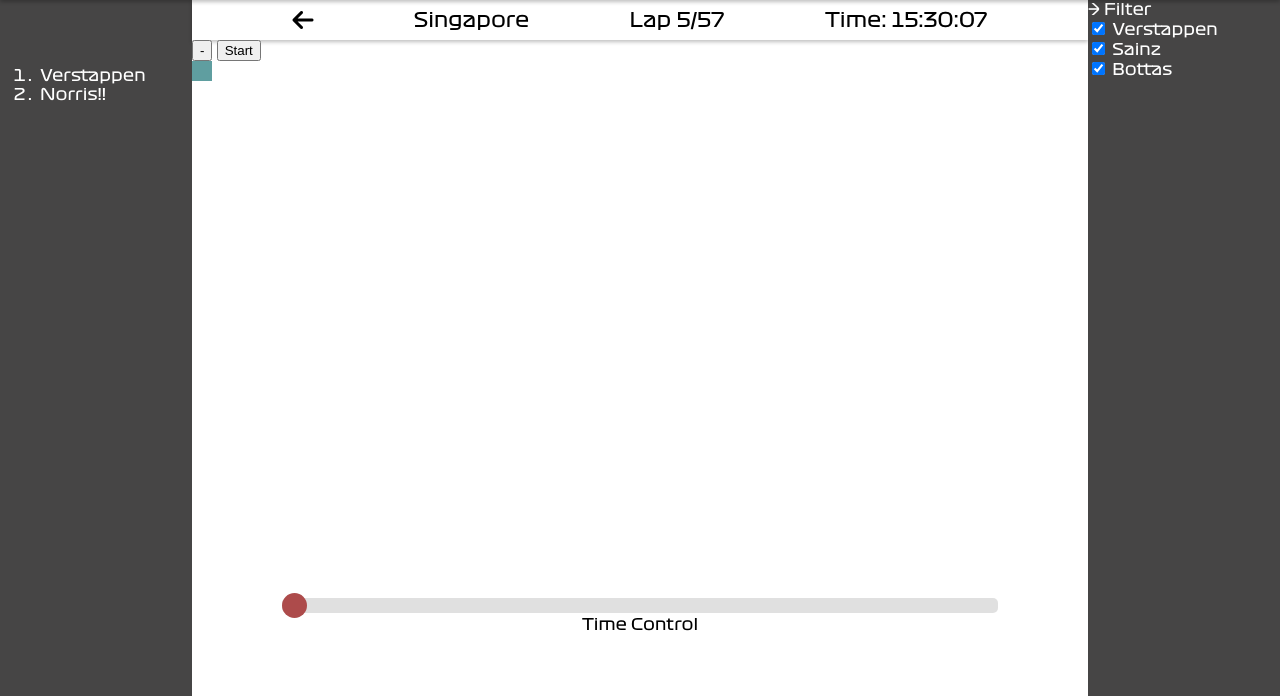
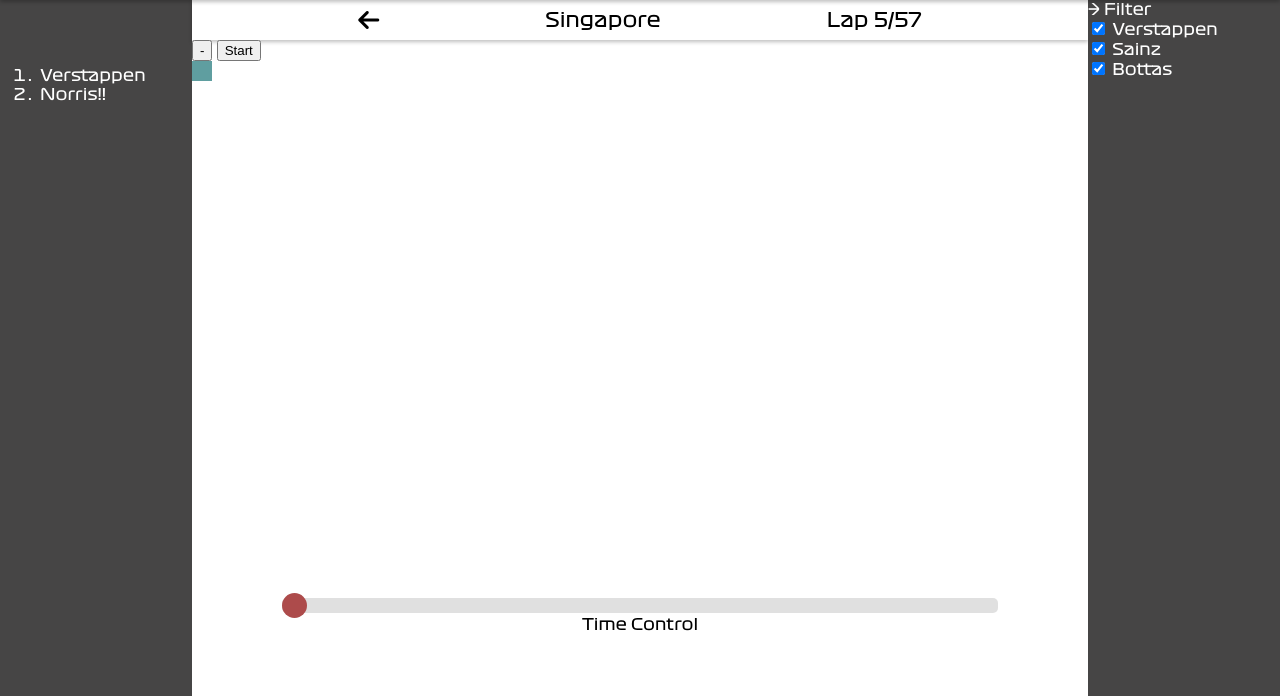
Before and after one commit to Filip123/Project-DD1349, a Flask app: page /race-view in a window 1280 px wide. Shown: the part 104-800 px from the top of the page. Run offline with Flask 3, Linux system fonts and the light colour scheme; some libraries are stand-ins or nearby versions.

Commit message:
delete previous time output container

```diff
--- a/app/templates/raceview.html
+++ b/app/templates/raceview.html
@@ -20,7 +20,6 @@
             </a></button>
             <div class="infoBarItem">Singapore</div>
             <div class="infoBarItem">Lap 5/57</div>
-            <div class="infoBarItem">Time: 15:30:07</div>
         </div>
         <div id="buttonDiv">
             <button class ="nextPreviousButtons" name="next" onclick="movebackwards()">-</button>
```
